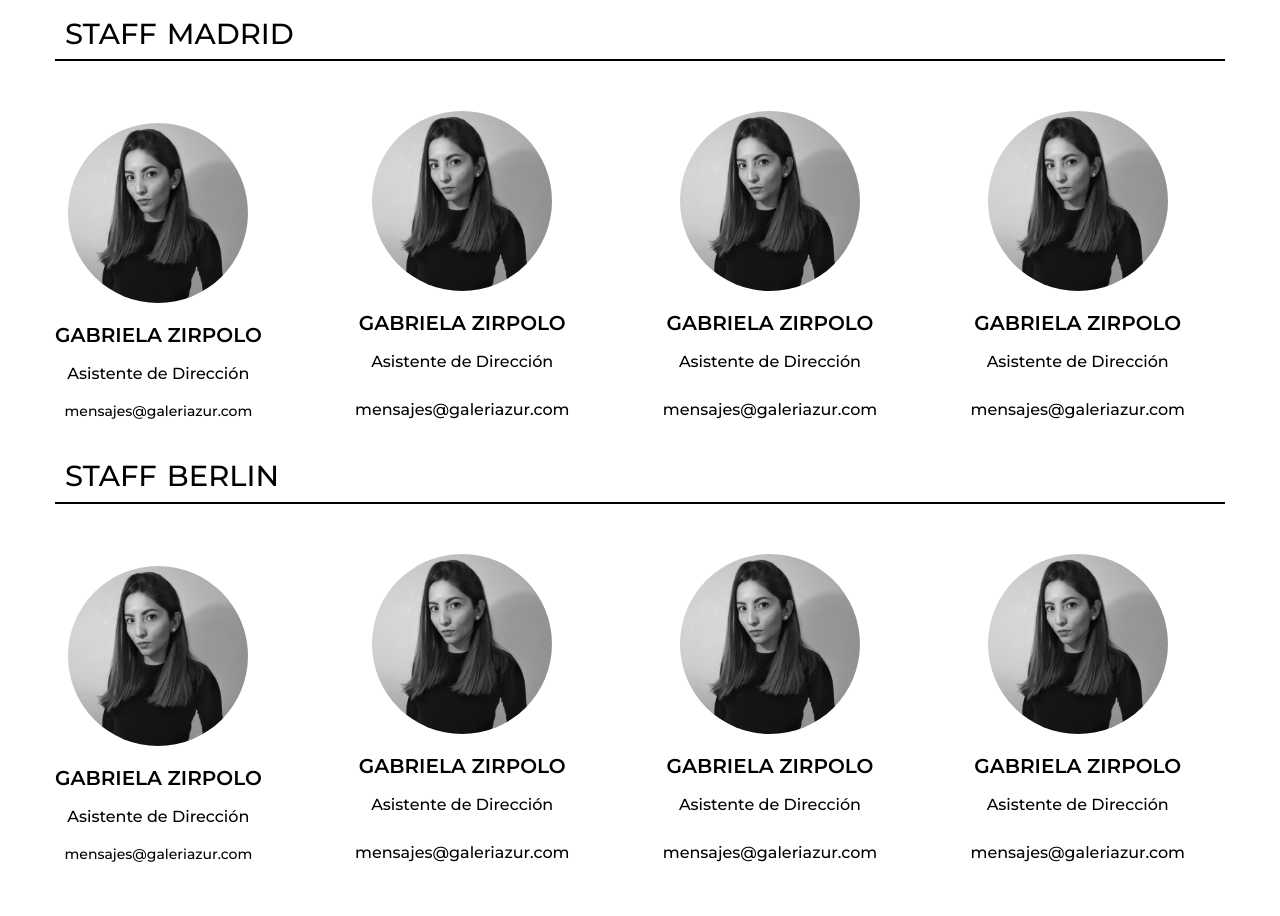
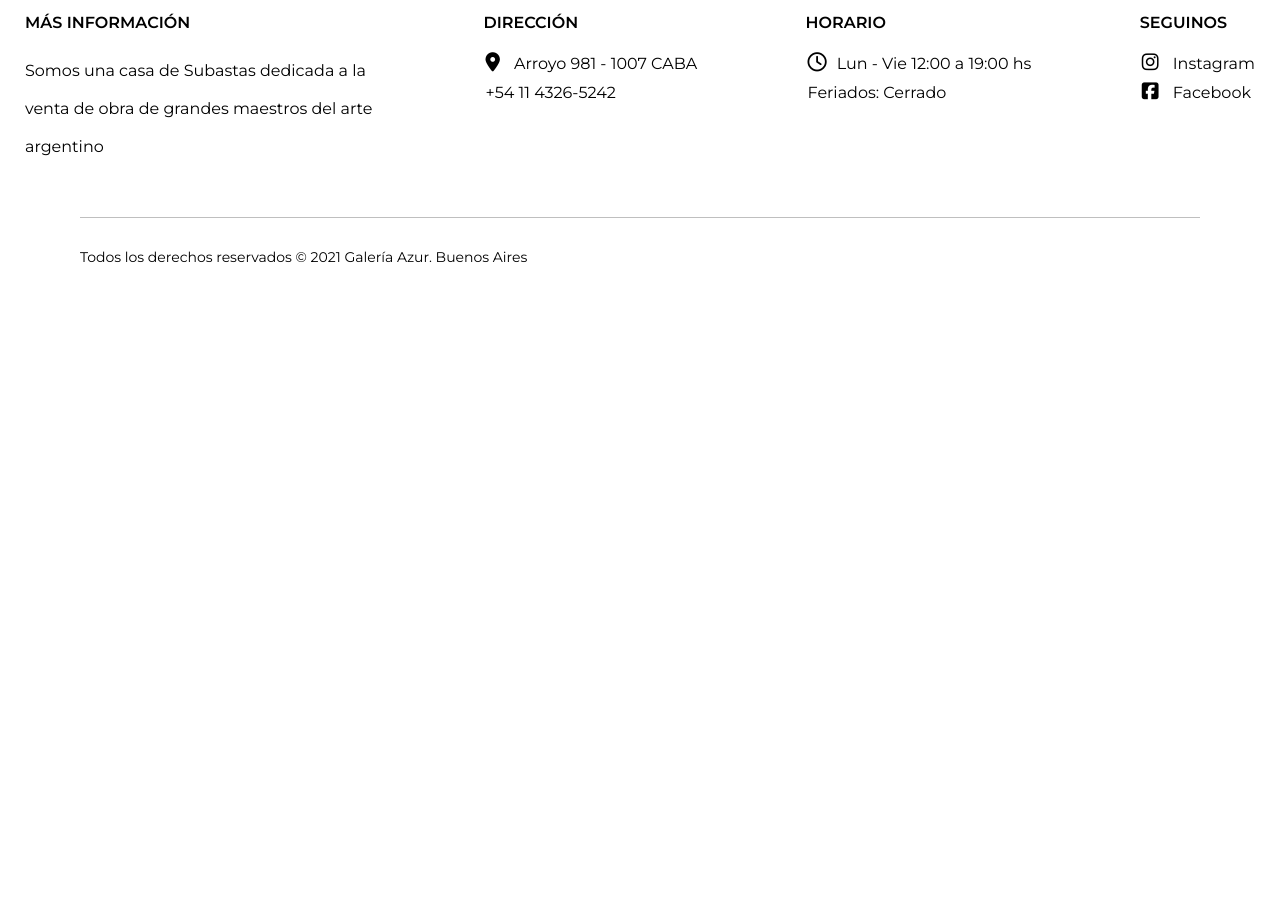
Before and after one commit to gabrielazirpolo/segunda-entrega, a website: page pages/sobre nosotros.html in a window 1280 px wide. Shown: the part 1136-2052 px from the top of the page. After the commit the page ends 1452 px from the top, so only its background shows below. Drawn offline with nearby package versions, Linux system fonts and the light colour scheme.

Commit message:
ultimos cambios scss

```diff
--- a/pages/sobre nosotros.html
+++ b/pages/sobre nosotros.html
@@ -80,7 +80,6 @@
         <!--Aquí inicia seccion STAFF-->
 
         <section>
-
             <div class="titulo__secciones">
                 <h2>Staff</h2>
                 <h2>Bs As</h2>
@@ -118,85 +117,6 @@
                     <h4>mensajes@galeriazur.com</h4>
                 </div>
             </div>
-
-            <div class="titulo__secciones">
-                <h2>Staff</h2>
-                <h2>Madrid</h2>
-            </div>
-
-            <div class="separador"></div>
-
-            <div class="contenedor__staff">
-
-                <div class="ucard">
-                    <img src="../imagenes/img1.jpg" alt="foto-perfil">
-                    <h3>Gabriela Zirpolo</h3>
-                    <h4>Asistente de Dirección</h4>
-                    <h5>mensajes@galeriazur.com</h5>
-                </div>
-
-                <div class="ucard">
-                    <img src="../imagenes/img1.jpg" alt="foto-perfil">
-                    <h3>Gabriela Zirpolo</h3>
-                    <h4>Asistente de Dirección</h4>
-                    <h4>mensajes@galeriazur.com</h4>
-                </div>
-
-                <div class="ucard">
-                    <img src="../imagenes/img1.jpg" alt="foto-perfil">
-                    <h3>Gabriela Zirpolo</h3>
-                    <h4>Asistente de Dirección</h4>
-                    <h4>mensajes@galeriazur.com</h4>
-                </div>
-
-                <div class="ucard">
-                    <img src="../imagenes/img1.jpg" alt="foto-perfil">
-                    <h3>Gabriela Zirpolo</h3>
-                    <h4>Asistente de Dirección</h4>
-                    <h4>mensajes@galeriazur.com</h4>
-                </div>
-            </div>
-
-
-            <div class="titulo__secciones">
-                <h2>Staff</h2>
-                <h2>Berlin</h2>
-            </div>
-
-            <div class="separador"></div>
-
-            <div class="contenedor__staff">
-
-                <div class="ucard">
-                    <img src="../imagenes/img1.jpg" alt="foto-perfil">
-                    <h3>Gabriela Zirpolo</h3>
-                    <h4>Asistente de Dirección</h4>
-                    <h5>mensajes@galeriazur.com</h5>
-                </div>
-
-                <div class="ucard">
-                    <img src="../imagenes/img1.jpg" alt="foto-perfil">
-                    <h3>Gabriela Zirpolo</h3>
-                    <h4>Asistente de Dirección</h4>
-                    <h4>mensajes@galeriazur.com</h4>
-                </div>
-
-                <div class="ucard">
-                    <img src="../imagenes/img1.jpg" alt="foto-perfil">
-                    <h3>Gabriela Zirpolo</h3>
-                    <h4>Asistente de Dirección</h4>
-                    <h4>mensajes@galeriazur.com</h4>
-                </div>
-
-                <div class="ucard">
-                    <img src="../imagenes/img1.jpg" alt="foto-perfil">
-                    <h3>Gabriela Zirpolo</h3>
-                    <h4>Asistente de Dirección</h4>
-                    <h4>mensajes@galeriazur.com</h4>
-                </div>
-            </div>
-
-
         </section>
     </main>
 
--- a/scss/_extend.scss
+++ b/scss/_extend.scss
@@ -45,3 +45,9 @@ p {
     font-weight: 400;
     line-height: 38px;
 }
+
+h3 {
+    text-transform: uppercase;
+    font-weight: 600;
+    font-size: 1.125em;
+}
--- a/scss/_mixin.scss
+++ b/scss/_mixin.scss
@@ -20,6 +20,12 @@
     font-size: 1.200em;
 }
 
+@mixin separador{
+    padding: 1px;
+    background-color: black;
+    margin-bottom: 30px;
+}
+
 
 //mixin sin parametro//
 
--- a/scss/estilo.scss
+++ b/scss/estilo.scss
@@ -233,12 +233,13 @@ footer {
     margin: auto;
     text-align: center;
     padding: 0px 40px;
-}
 
-.box__copyright p {
+    p {
         margin-top: 20px;
         font-size: 0.875em;
     }
+}
+
 
 /* ---- AQUI FIN CODIGOS DEL FOOTER------*/
 
@@ -255,7 +256,7 @@ main {
 
 @media screen and (max-width: 900px) {
 
-    main{
+    main {
         margin-top: 114px;
     }
 }
@@ -347,7 +348,7 @@ main {
     display: grid;
     grid-template-columns: 40% 57%;
     gap: 50px;
-}
+    margin-bottom: 30px;
 
     .subasta__arte {
         text-transform: uppercase;
@@ -365,9 +366,7 @@ main {
     }
 
     .separador {
-    padding: 1px;
-    background-color: black;
-    margin-bottom: 30px;
+        @include separador;
     }
 
     .parrafo__black {
@@ -375,9 +374,14 @@ main {
         text-align: right;
         margin-top: -10px;
     }
+}
+
 
 .contenedor__lotes {
     @include flexColum;
+
+    .separador {
+        @include separador;
     }
 
     /* -LOTES-*/
@@ -386,22 +390,19 @@ main {
         width: 100%;
         display: grid;
         grid-template-columns: 30% 50% 10%;
-    gap: 20px;
+        gap: 60px;
+        margin-bottom: 30px;
 
         img {
             width: 100%;
             margin-bottom: 40px;
         }
 
+        h3 {
+            @extend h3;
         }
 
-h3 {
-    text-transform: uppercase;
-    font-weight: 600;
-    font-size: 18px;
-}
-
-h4{
+        h4 {
             @extend p;
         }
 
@@ -412,9 +413,15 @@ h4{
             color: white;
             border: none;
             transition: all 300ms ease;
+
             &:hover {
-        transform: scale(1.1);}
+                transform: scale(1.1);
             }
+        }
+    }
+
+}
+
 
 /* -MAS INFO-*/
 
@@ -424,37 +431,53 @@ h4{
     padding-bottom: 30px;
 }
 
+.mas__info {
+    .separador {
+        @include separador;
+    }
+
+    h3 {
+        @extend h3;
+    }
+
+    h4 {
+        @extend p;
+    }
+}
+
+
+
 @media screen and (max-width: 968px) {
 
     .contenedor__Subasta {
         display: flex;
         flex-direction: column;
         gap: 10px;
-    }
 
         .parrafo__black {
             text-align: left;
             margin: 0;
             gap: 10px;
         }
+    }
 
     .contenedor__lotes {
         display: flex;
         flex-direction: column;
         margin: auto;
-    }
 
         .card__lotes {
             width: auto;
             display: flex;
             flex-direction: column;
             flex-wrap: wrap;
-    }
 
-    .card__lotes img {
+            img {
                 width: 250px;
                 margin-bottom: 20px;
                 margin: auto;
+            }
+        }
     }
 
 
@@ -469,6 +492,7 @@ h4{
 /* ----- AQUI INICIA LA PAGINA SUBASAS PASADAS ------*/
 .titulo__secciones {
     display: flex;
+
     h1 {
         text-transform: uppercase;
         font-size: 1.813em;
@@ -496,8 +520,10 @@ h4{
         transition: all 300ms ease;
         margin-top: 30px;
         margin-bottom: 30px;
+
         &:hover {
-            transform: scale(1.1);}
+            transform: scale(1.1);
+        }
     }
 }
 
@@ -541,23 +567,25 @@ h4{
     margin: auto;
 }
 
-.ucard{
+.ucard {
     @extend .card;
-    > img {
+
+    >img {
         @extend .avatar;
     }
-    >h3{
+
+    >h3 {
         @extend .nombre__staff;
     }
-    >h4{
+
+    >h4 {
         @extend .cargo__staff;
     }
-    >h5{
+
+    >h5 {
         @extend .mail;
     }
 }
-
-
 
 @media screen and (max-width: 900px) {
 
@@ -578,13 +606,10 @@ h4{
         }
     }
 
-
-
     .contenedor__staff {
         display: flex;
         flex-direction: column;
         margin: auto;
     }
 
-
 }
```
Also changed, not shown: lotes/lote1.html (+1 -1 lines), lotes/lote10.html (+1 -1 lines), lotes/lote11.html (+1 -1 lines), lotes/lote12.html (+1 -1 lines), lotes/lote2.html (+1 -1 lines), lotes/lote3.html (+1 -1 lines), lotes/lote4.html (+1 -1 lines), lotes/lote5.html (+1 -1 lines), lotes/lote6.html (+1 -1 lines), lotes/lote7.html (+2 -2 lines), lotes/lote8.html (+1 -1 lines), lotes/lote9.html (+1 -1 lines), css/estilo.css. Lines whose indentation alone changed are shown as unchanged.
